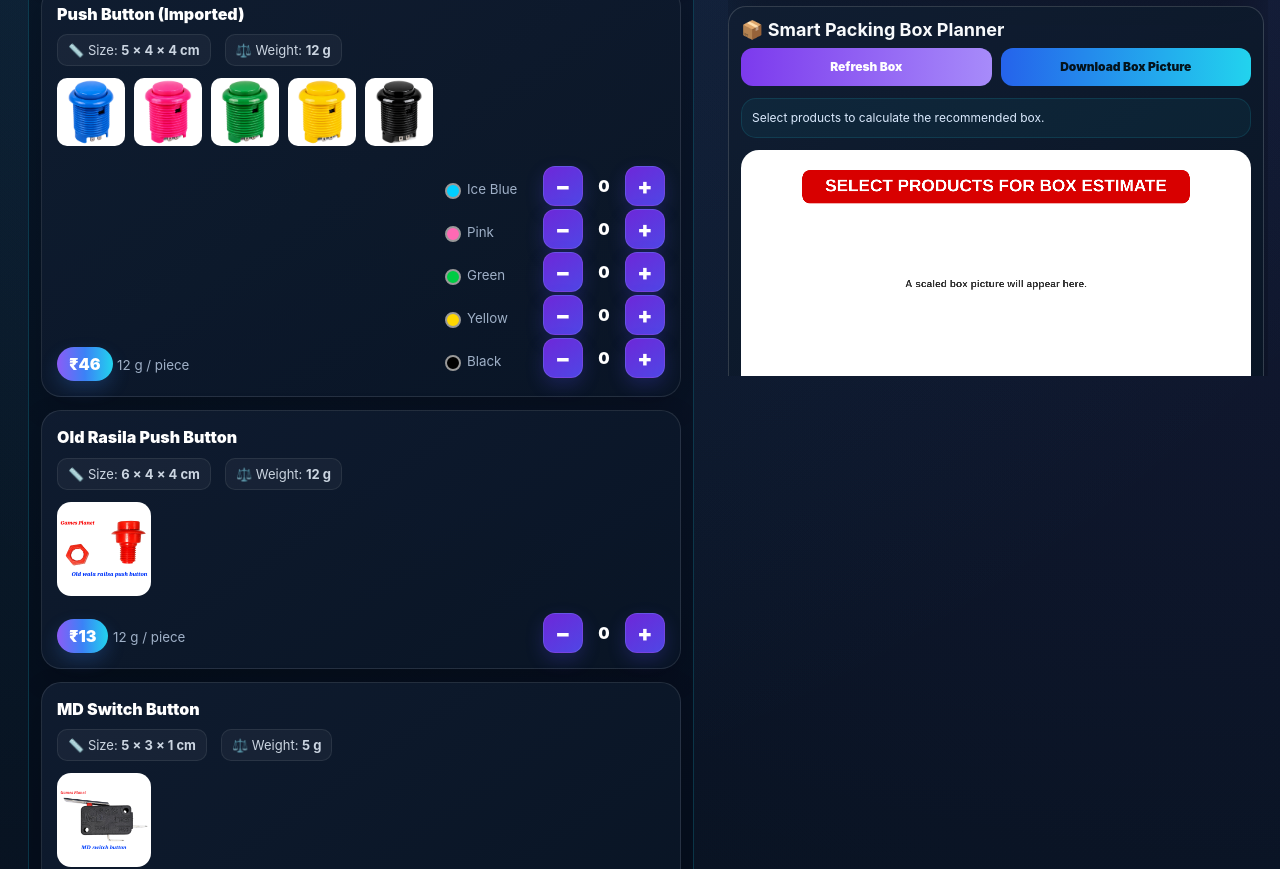
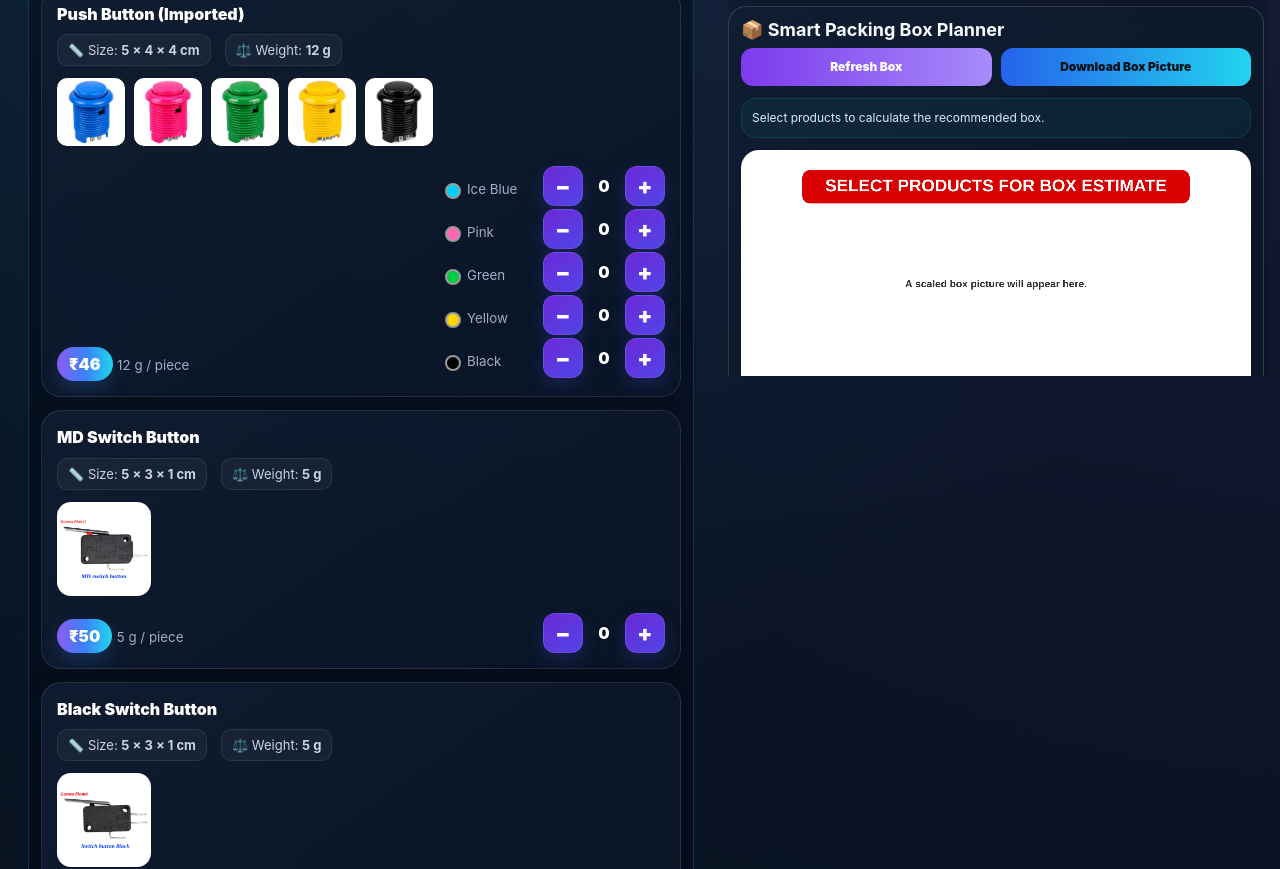
Before and after one commit to gamesplanet13/ArcadeAccessories-, a plain HTML site: page index.html in a window 1280 px wide. Shown: the part 925-1794 px from the top of the page. Drawn offline with Linux system fonts and the light colour scheme; some packages are replaced by stand-ins of ours; a script that the page names is missing.

Commit message:
Remove discontinued Old Rasila red push button from all storefronts

```diff
--- a/index.html
+++ b/index.html
@@ -1439,7 +1439,7 @@ images:[
 ]
 },
 
-{name:"Old Rasila Push Button",category:"Arcade Box Accessories",price:13,weight:12,dimensions:[6,4,4],images:[
+{name:"Old Rasila Push Button",stock:0,available:false,hiddenFromStore:true,discontinued:true,category:"Arcade Box Accessories",price:13,weight:12,dimensions:[6,4,4],images:[
 "images/jpeg/old-raisla-pursh-button.jpeg"
 ]},
 
```
